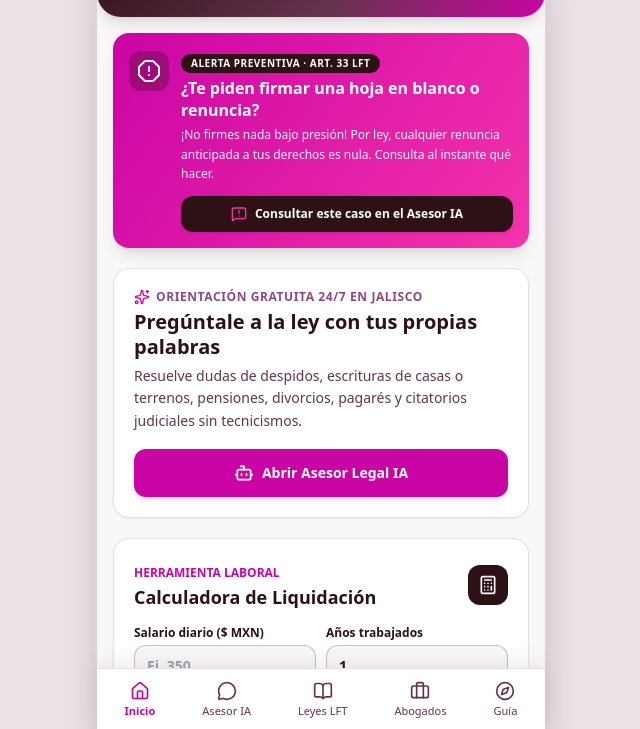
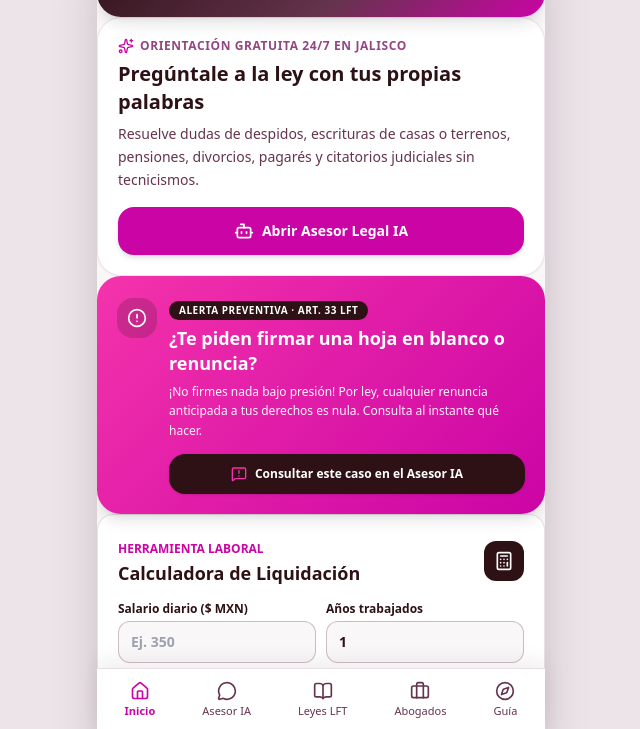
Before and after one commit to 1990eduaro1520-bit/LEGAL-TECH, a plain HTML site: page index.html in a window 1280 px wide. Shown: the part 69-798 px from the top of the page, without its empty margins (319-959 px from the left). Drawn offline with nearby package versions, Linux system fonts and the light colour scheme.

Commit message:
Update index.html

```diff
--- a/index.html
+++ b/index.html
@@ -88,51 +88,46 @@
         </header>
 
         <!-- ÁREA DE CONTENIDO PRINCIPAL -->
-        <main class="flex-1 px-4 pt-4 pb-28 space-y-5">
+       <!-- TARJETA 1 (ARRIBA): ORIENTACIÓN GRATUITA -->
+<div class="bg-white rounded-3xl p-5 shadow-sm border border-[#934683]/15">
+    <div class="flex items-center gap-1.5 text-xs font-extrabold tracking-wider uppercase text-[#934683] mb-1.5">
+        <i data-lucide="sparkles" class="w-4 h-4 text-[#CB04A5]"></i>
+        <span>ORIENTACIÓN GRATUITA 24/7 EN JALISCO</span>
+    </div>
+    <h2 class="text-xl font-extrabold text-[#2D1115] leading-snug mb-2">
+        Pregúntale a la ley con tus propias palabras
+    </h2>
+    <p class="text-sm text-[#65334D] leading-relaxed mb-4">
+        Resuelve dudas de despidos, escrituras de casas o terrenos, pensiones, divorcios, pagarés y citatorios judiciales sin tecnicismos.
+    </p>
+    <button onclick="cambiarPestana('ia')" class="w-full py-3.5 px-4 rounded-2xl bg-[#CB04A5] hover:bg-[#934683] text-white font-bold text-sm flex items-center justify-center gap-2 shadow-md active:scale-98 transition">
+        <i data-lucide="bot" class="w-5 h-5"></i>
+        <span>Abrir Asesor Legal IA</span>
+    </button>
+</div>
 
-            <!-- ==========================================
-                 1. PESTAÑA INICIO
-                 ========================================== -->
-            <section id="tab-inicio" class="tab-panel active space-y-5">
-
-                <!-- TARJETA DE EMERGENCIA PREVENTIVA (ART. 33 LFT) -->
-                <div class="rounded-2xl p-4 text-white shadow-lg" style="background: linear-gradient(125deg, #CB04A5 0%, #F433AB 100%);">
+<!-- TARJETA 2 (ABAJO): ALERTA PREVENTIVA -->
+<div class="rounded-3xl p-5 text-white shadow-lg relative overflow-hidden" style="background: linear-gradient(135deg, #F433AB 0%, #CB04A5 100%);">
     <div class="flex items-start gap-3">
-                        <div class="w-10 h-10 rounded-xl bg-[#2D1115]/30 flex items-center justify-center shrink-0 mt-0.5">
-                            <i data-lucide="alert-octagon" class="w-6 h-6 text-white"></i>
+        <div class="w-10 h-10 rounded-2xl bg-[#2D1115]/20 flex items-center justify-center shrink-0 mt-0.5">
+            <i data-lucide="alert-circle" class="w-5 h-5 text-white"></i>
         </div>
         <div class="flex-1">
-                            <span class="inline-block text-[10px] font-extrabold uppercase tracking-wider bg-[#2D1115] text-white px-2.5 py-0.5 rounded-full mb-1">
-                                Alerta Preventiva · Art. 33 LFT
+            <span class="inline-block px-2.5 py-0.5 rounded-full bg-[#2D1115] text-white text-[10px] font-extrabold tracking-wider uppercase mb-1.5">
+                ALERTA PREVENTIVA · ART. 33 LFT
             </span>
-                            <h2 class="text-base font-extrabold leading-snug">¿Te piden firmar una hoja en blanco o renuncia?</h2>
-                            <p class="text-xs text-white/95 mt-1 leading-relaxed">
+            <h2 class="text-lg font-extrabold leading-snug mb-1.5">
+                ¿Te piden firmar una hoja en blanco o renuncia?
+            </h2>
+            <p class="text-xs text-white/95 leading-relaxed mb-3.5">
                 ¡No firmes nada bajo presión! Por ley, cualquier renuncia anticipada a tus derechos es nula. Consulta al instante qué hacer.
             </p>
-                            <button onclick="consultarCasoDirecto('Me quieren hacer firmar hoja en blanco')" class="mt-3 w-full py-2.5 px-4 rounded-xl bg-[#2D1115] hover:bg-black text-white font-bold text-xs flex items-center justify-center gap-2 shadow active:scale-95 transition">
+            <button onclick="consultarCasoRapido('Me quieren hacer firmar una hoja en blanco o renuncia')" class="w-full py-3 px-4 rounded-2xl bg-[#2D1115] hover:bg-[#2D1115]/90 text-white font-bold text-xs flex items-center justify-center gap-2 shadow active:scale-98 transition">
                 <i data-lucide="message-square-warning" class="w-4 h-4 text-[#F433AB]"></i>
-                                Consultar este caso en el Asesor IA
+                <span>Consultar este caso en el Asesor IA</span>
             </button>
         </div>
     </div>
-                </div>
-
-                <!-- TARJETA PRINCIPAL DE ACCESO AL ASESOR IA -->
-                <div class="bg-white rounded-2xl p-5 shadow-sm border border-[#65334D]/15">
-                    <div class="flex items-center gap-1.5 text-xs font-bold text-[#934683] uppercase tracking-wider mb-1">
-                        <i data-lucide="sparkles" class="w-4 h-4 text-[#CB04A5]"></i>
-                        Orientación gratuita 24/7 en Jalisco
-                    </div>
-                    <h2 class="text-xl font-extrabold text-[#2D1115] leading-tight">
-                        Pregúntale a la ley con tus propias palabras
-                    </h2>
-                    <p class="text-sm text-[#65334D] mt-1.5 leading-relaxed">
-                        Resuelve dudas de despidos, escrituras de casas o terrenos, pensiones, divorcios, pagarés y citatorios judiciales sin tecnicismos.
-                    </p>
-                    <button onclick="irATab('ia')" class="mt-4 w-full py-3.5 px-5 rounded-xl font-bold text-sm text-white shadow-md flex items-center justify-center gap-2 active:scale-95 transition" style="background-color: #CB04A5;">
-                        <i data-lucide="bot" class="w-5 h-5"></i>
-                        Abrir Asesor Legal IA
-                    </button>
 </div>
 
                 <!-- CALCULADORA RÁPIDA DE LIQUIDACIÓN / FINIQUITO -->
```
Lines whose indentation alone changed are shown as unchanged.
